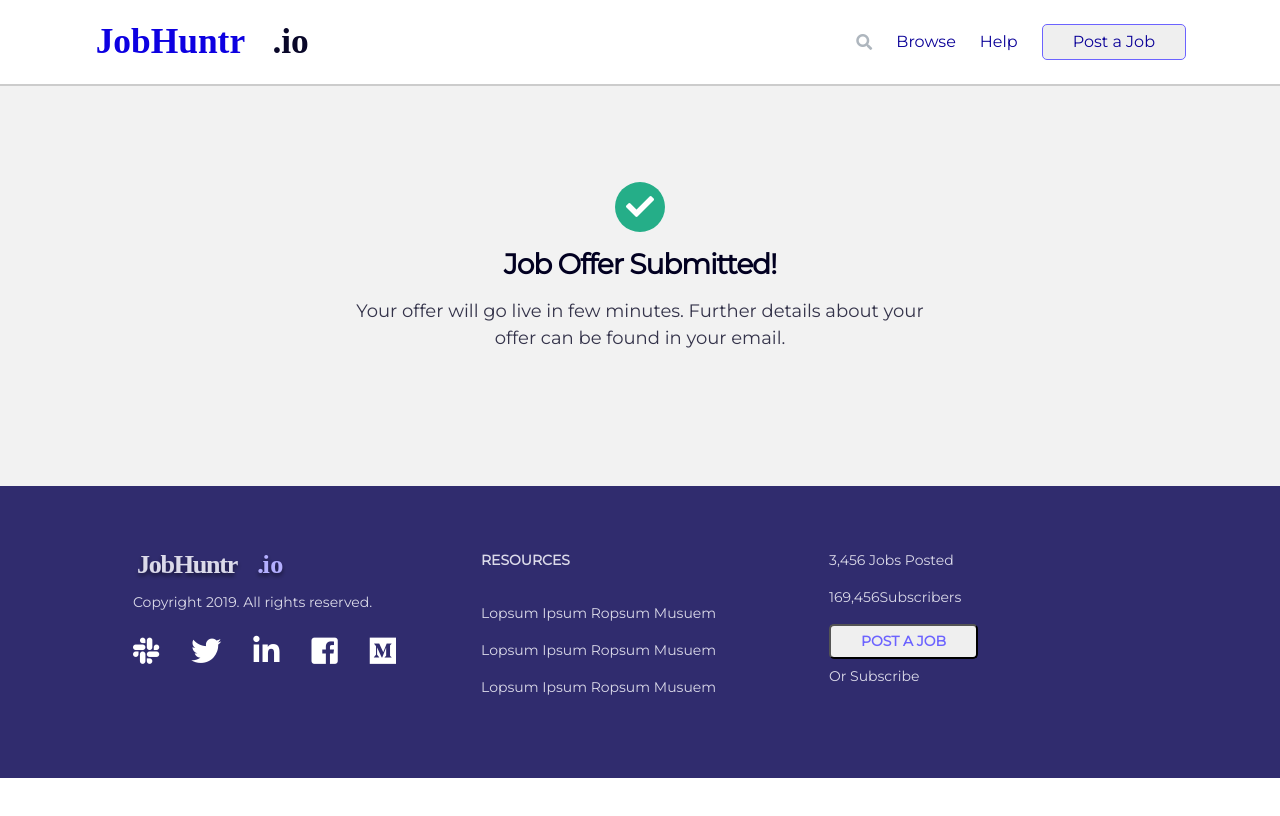
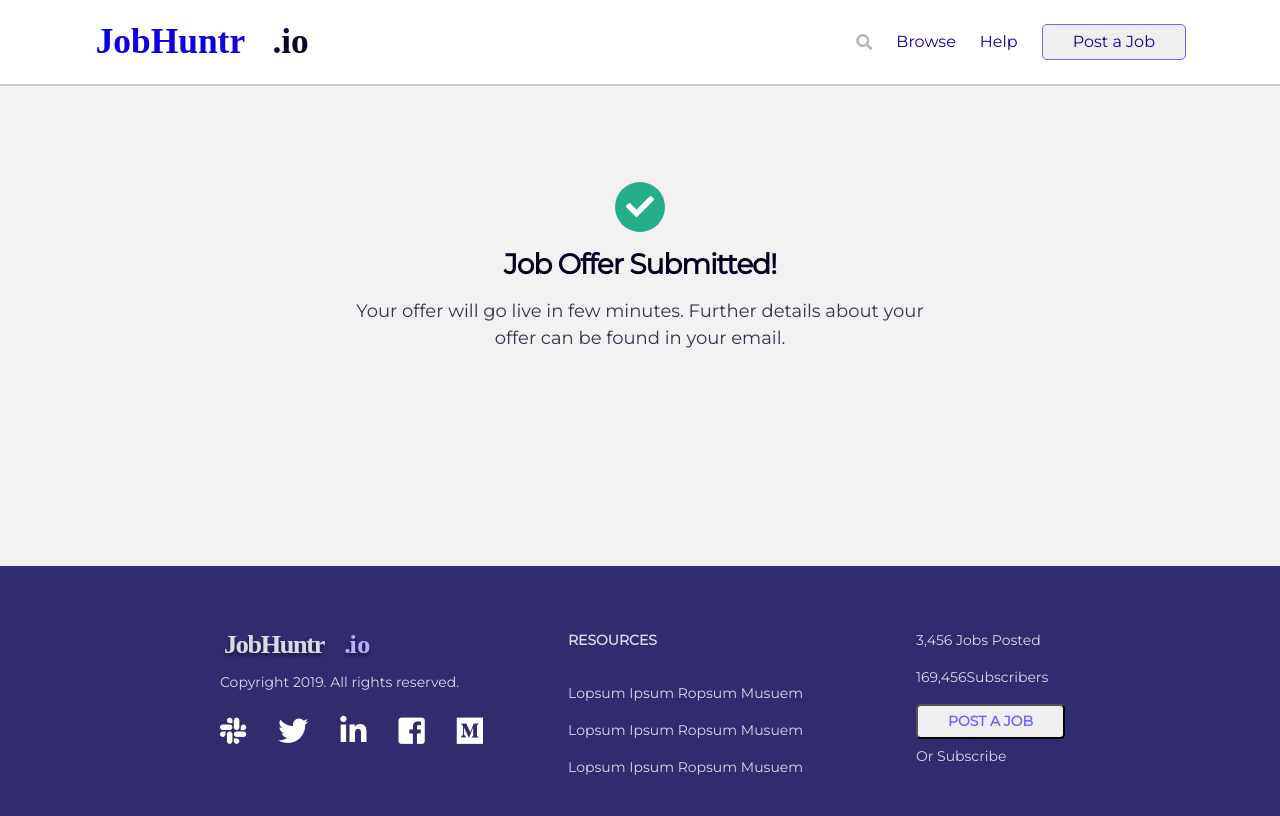
Before and after one commit to sir-radar/job-portal, a Vue app: page /submitted in a window 1280 px wide. Shown: the top 816 px of the page. Built offline with nearby package versions, Linux system fonts and the light colour scheme.

Commit message:
completed the Job Submission Design

```diff
--- a/src/components/Footer.vue
+++ b/src/components/Footer.vue
@@ -2,7 +2,7 @@
   <footer id="footer">
 		<div class="container">
 			<div class="row footer-wrap px-5">
-				<div  class="col-md-4 col-xs-12 col-sm-4 ">
+				<div  class="offset-1 col-md-4 col-xs-12 col-sm-4 ">
 					<img src="/assets/logo2.svg"><br><br>
 					<p>Copyright 2019. All rights reserved.</p>
 					<div class="newsletter-social-links">
@@ -19,7 +19,7 @@
 					<p>Lopsum Ipsum Ropsum Musuem</p>
 					<p>Lopsum Ipsum Ropsum Musuem</p>
 				</div>
-				<div class="col-md-4 col-xs-12 col-sm-4 job-post">
+				<div class="col-md-3 col-xs-12 col-sm-4 job-post">
 					<p><span>3,456</span> Jobs Posted</p>
 					<p><span>169,456</span>Subscribers</p>
 					<button>Post a Job</button><br><br>
--- a/src/views/JobSubmission.vue
+++ b/src/views/JobSubmission.vue
@@ -18,7 +18,7 @@ export default {
 
 <style scoped>
 #job-submission {
-	height:50vh;
+	height:60vh;
 	background: #F2F2F2;
 }
 #job-submission h1 {
```
